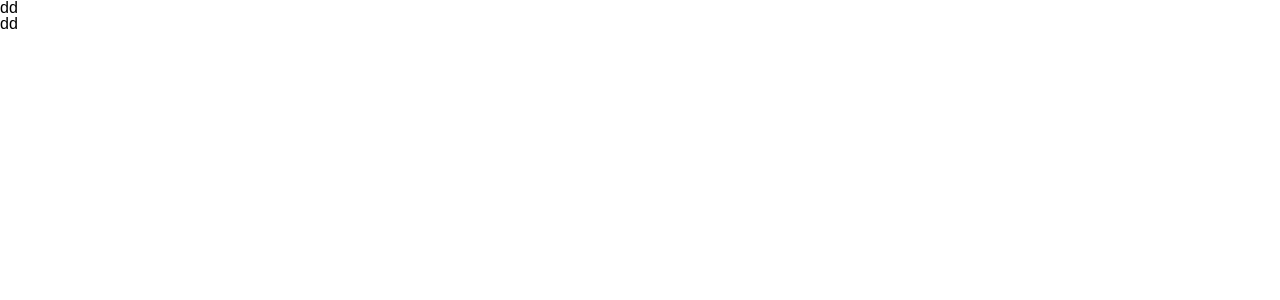
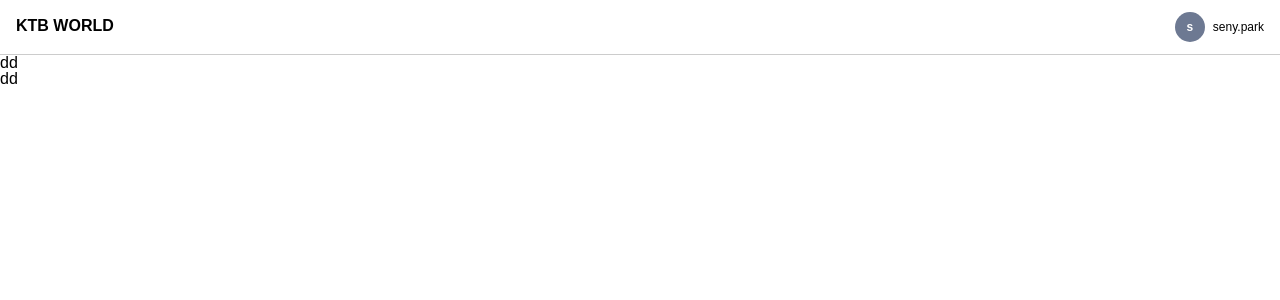
Before and after one commit to SingTangLab/ktb-world-fe, a React (Create React App) app: page /user/1 in a window 1280 px wide. Shown: the top 300 px of the page. Built offline with nearby package versions, Linux system fonts and the light colour scheme; a web font is replaced by a local one.

Commit message:
✨ 헤더 구현

```diff
--- a/package.json
+++ b/package.json
@@ -10,6 +10,7 @@
     "react": "^18.3.1",
     "react-dom": "^18.3.1",
     "react-scripts": "5.0.1",
+    "styled-components": "^6.1.12",
     "web-vitals": "^2.1.4"
   },
   "scripts": {
--- /dev/null
+++ b/src/components/Header.jsx
@@ -0,0 +1,50 @@
+import styled from 'styled-components'
+
+export function Header() {
+  const nickname = 'seny.park'
+
+  return (
+    <HeaderContainer>
+      <Title>KTB WORLD</Title>
+      <Profile>
+        <Circle>{nickname[0]}</Circle>
+        <NickName>{nickname}</NickName>
+      </Profile>
+    </HeaderContainer>
+  )
+}
+
+const HeaderContainer = styled.header`
+  height: 55px;
+  padding: 18px 16px;
+  box-sizing: border-box;
+  font-weight: 600;
+  border-bottom: 1px solid #ccc;
+  display: flex;
+  justify-content: space-between;
+`
+
+const Title = styled.h1``
+const Profile = styled.div`
+  display: flex;
+  align-items: center;
+`
+
+const Circle = styled.div`
+  width: 30px;
+  height: 30px;
+  border-radius: 50%;
+  background-color: #6d7992;
+  display: flex;
+  justify-content: center;
+  align-items: center;
+  font-size: 12px;
+  font-weight: 600;
+  color: #fff;
+`
+
+const NickName = styled.div`
+  margin-left: 8px;
+  font-size: 12px;
+  font-weight: 500;
+`
--- a/src/index.js
+++ b/src/index.js
@@ -1,6 +1,12 @@
 import React from 'react'
 import ReactDOM from 'react-dom/client'
 import App from './App'
+import { Header } from './components/Header'
 
 const root = ReactDOM.createRoot(document.getElementById('root'))
-root.render(<App />)
+root.render(
+  <>
+    <Header />
+    <App />
+  </>
+)
```
Also changed, not shown: 1 other file (tests, documents, lock files or other folders).
